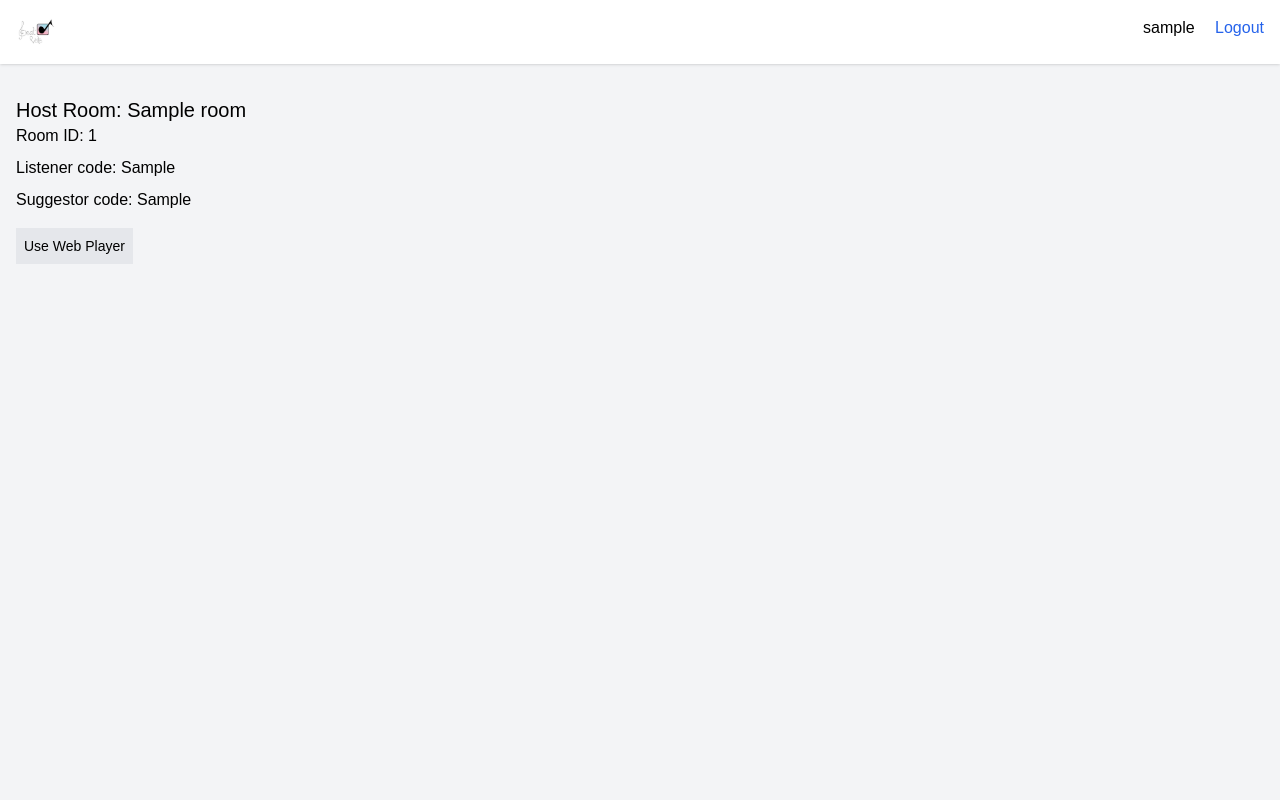
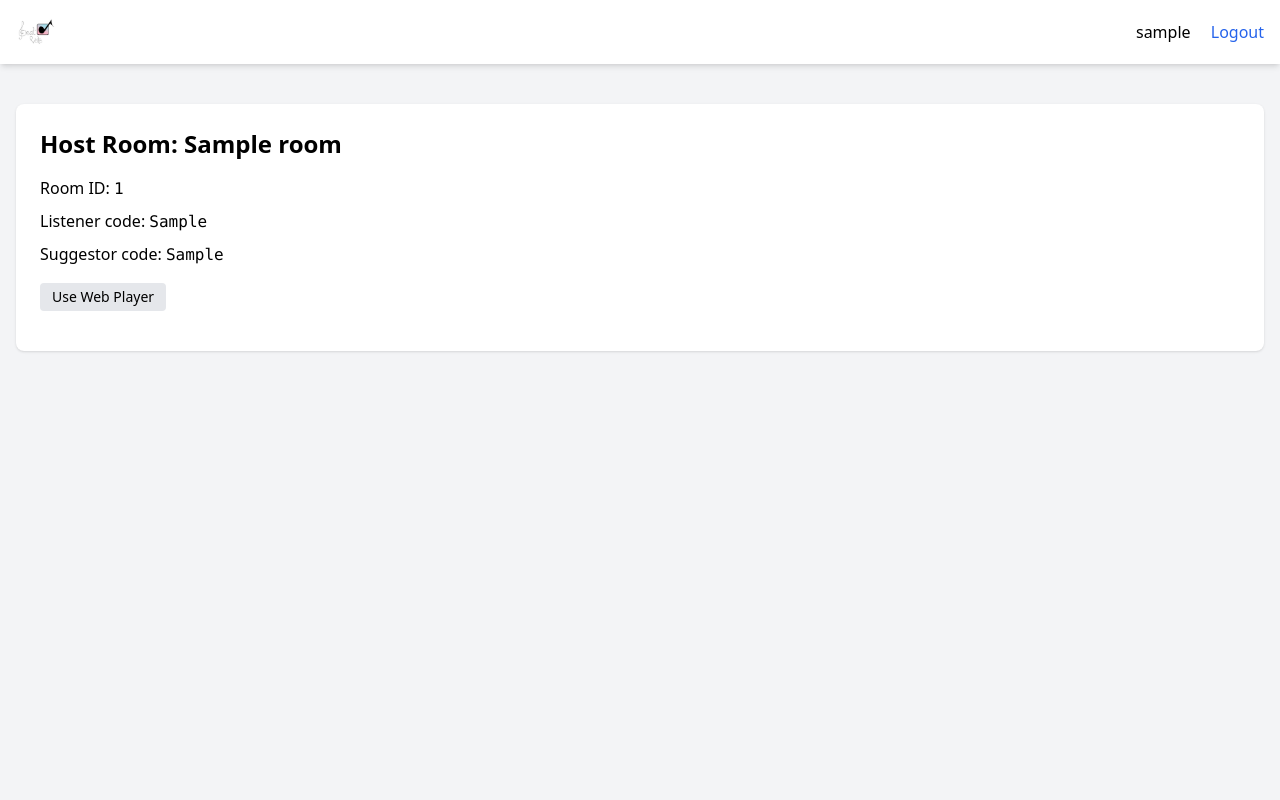
Before and after one commit to SMANahian/BeatVote, a Flask app: page /host in a window 1280 px wide. Run offline with Flask 2, Linux system fonts and the light colour scheme; the visitor is signed in with stand-in values (Sample User, id 1); a database or web service that is not in the repository returns one stand-in record (values such as "Sample title"); data that the repository does not hold is empty; some libraries are stand-ins or nearby versions.

Commit message:
feat: refresh frontend layout

```diff
--- a/beatvote/static/css/main.css
+++ b/beatvote/static/css/main.css
@@ -1 +1,7 @@
-body { font-family: sans-serif; }
+body {
+  font-family: 'Inter', sans-serif;
+}
+
+input, button {
+  transition: background-color 0.2s ease, color 0.2s ease;
+}
--- a/beatvote/templates/base.html
+++ b/beatvote/templates/base.html
@@ -4,6 +4,7 @@
     <meta charset="utf-8" />
     <meta name="viewport" content="width=device-width, initial-scale=1" />
     <script src="https://cdn.tailwindcss.com"></script>
+    <link href="https://fonts.googleapis.com/css2?family=Inter:wght@400;600;700&display=swap" rel="stylesheet">
     <link rel="stylesheet" href="/static/css/main.css" />
     <link
       rel="icon"
@@ -12,10 +13,10 @@
     />
     <title>{% block title %}BeatVote{% endblock %}</title>
   </head>
-  <body class="bg-gray-100">
-    <nav class="bg-white shadow p-4 mb-4">
-      <div class="container mx-auto flex justify-between">
-        <a href="{{ url_for('rooms.landing') }}" class="font-bold">
+  <body class="min-h-screen bg-gray-100 font-sans">
+    <nav class="bg-white shadow-md p-4 mb-6">
+      <div class="container mx-auto flex justify-between items-center">
+        <a href="{{ url_for('rooms.landing') }}" class="font-bold flex items-center gap-2">
           <img
             src="{{ url_for('static', filename='images/beatvote_logo.jpg') }}"
             alt="BeatVote logo"
@@ -35,8 +36,10 @@
         </div>
       </div>
     </nav>
-    <div class="container mx-auto p-4">
-      {% block content %}{% endblock %}
-    </div>
+    <main class="container mx-auto p-4">
+      <div class="bg-white rounded-lg shadow p-6">
+        {% block content %}{% endblock %}
+      </div>
+    </main>
   </body>
 </html>
--- a/beatvote/templates/guest_room.html
+++ b/beatvote/templates/guest_room.html
@@ -1,11 +1,11 @@
 {% extends 'base.html' %}
 {% block title %}Guest Room{% endblock %}
 {% block content %}
-<h1 class="text-xl">Guest Room</h1>
+<h1 class="text-2xl font-semibold mb-4">Guest Room</h1>
 <div id="queue" class="my-4"></div>
 {% if role != 'listener' %}
-<div id="search" class="my-4">
-  <input type="text" id="search-input" class="border p-2" placeholder="Search YouTube" />
+<div id="search" class="my-4 max-w-md">
+  <input type="text" id="search-input" class="w-full border border-gray-300 rounded p-2 focus:outline-none focus:ring-2 focus:ring-blue-400" placeholder="Search YouTube" />
   <div id="results" class="mt-2"></div>
 </div>
 {% endif %}
--- a/beatvote/templates/host_room.html
+++ b/beatvote/templates/host_room.html
@@ -2,25 +2,25 @@
 {% block title %}Host Room{% endblock %}
 {% block content %}
 {% if room %}
-<h1 class="text-xl">Host Room: {{ room.name }}</h1>
-<p class="mb-2">Room ID: {{ room._id }}</p>
-<p class="mb-2">Listener code: {{ room.code_listener }}</p>
-<p class="mb-4">Suggestor code: {{ room.code_suggestor }}</p>
-<button id="use-extension" class="bg-gray-200 text-sm p-2 mb-2">Use Extension Player</button>
+<h1 class="text-2xl font-semibold mb-4">Host Room: {{ room.name }}</h1>
+<p class="mb-2">Room ID: <span class="font-mono">{{ room._id }}</span></p>
+<p class="mb-2">Listener code: <span class="font-mono">{{ room.code_listener }}</span></p>
+<p class="mb-4">Suggestor code: <span class="font-mono">{{ room.code_suggestor }}</span></p>
+<button id="use-extension" class="bg-gray-200 hover:bg-gray-300 text-sm px-3 py-1 rounded mb-4">Use Extension Player</button>
 <div id="player" class="my-4"></div>
-<ul id="queue"></ul>
+<ul id="queue" class="space-y-2"></ul>
 <script src="https://www.youtube.com/iframe_api"></script>
 <script>window.roomId = "{{ room._id }}";</script>
 <script src="/static/js/host_player.js" defer></script>
 {% else %}
-<h1 class="text-xl mb-4">Create Room</h1>
+<h1 class="text-2xl font-semibold mb-6 text-center">Create Room</h1>
 <form
   method="post"
   action="{{ url_for('rooms.create') }}"
-  class="flex flex-col gap-2"
+  class="flex flex-col gap-4 max-w-sm mx-auto"
 >
-  <input type="text" name="name" placeholder="Room Name" class="border p-2" />
-  <button class="bg-blue-500 text-white p-2" type="submit">Create</button>
+  <input type="text" name="name" placeholder="Room Name" class="p-2 border border-gray-300 rounded focus:outline-none focus:ring-2 focus:ring-blue-400" />
+  <button class="bg-blue-600 hover:bg-blue-700 text-white p-2 rounded font-semibold" type="submit">Create</button>
 </form>
 {% endif %}
 {% endblock %}
```
Also changed, not shown: beatvote/templates/auth_login.html (+5 -5 lines), beatvote/templates/auth_signup.html (+6 -6 lines), beatvote/templates/join_room.html (+5 -5 lines), beatvote/templates/landing_choose.html (+4 -3 lines).
